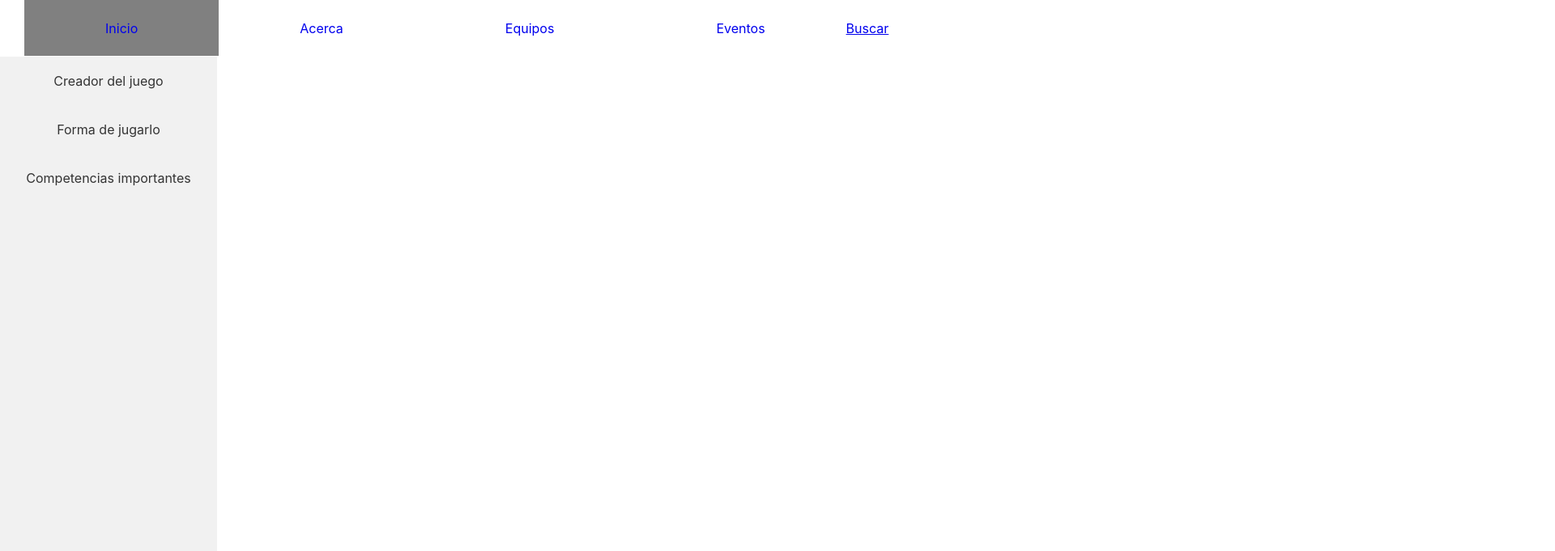
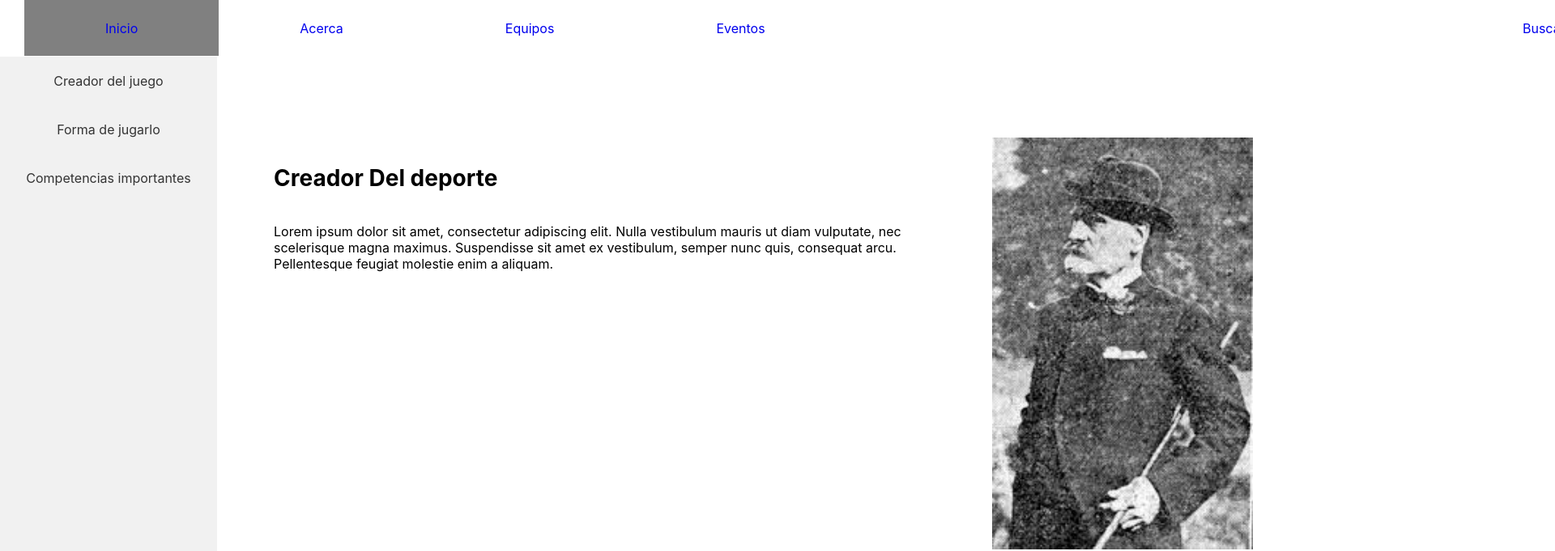
Before and after one commit to david03092005/ProyectoUnitedGoals, a React (Create React App) app: page /Acerca in a window 1280 px wide. Shown: the top 681 px of the page at 81% size, 1920 px wide, since content can reach past the window. Built offline with nearby package versions, Linux system fonts and the light colour scheme.

Commit message:
MOD: se modifica estilos de la pagina acerca

```diff
--- a/src/components/NavigatorBar/Navigator.module.css
+++ b/src/components/NavigatorBar/Navigator.module.css
@@ -1,4 +1,3 @@
-
 .contenedorNavigator {
     width: 90%;
     margin-left: 30px;
@@ -13,9 +12,10 @@
 }
 
 .search {
-    width: 100px;
-    height: 60px;
-    left: 100%;
+    position: relative;
+    padding: 30px 0px 24px 100px;
+    text-decoration: none;
+    left: 63%;
 }
 
 .square {
--- a/src/pages/Acerca/Acerca.js
+++ b/src/pages/Acerca/Acerca.js
@@ -8,14 +8,18 @@ function Acerca() {
     return (
         <div>
             <Menu options = {menuOptions} />
+
             <div className={styles.ContenedorInformacion}>
-                <h2>Creador Del deporte</h2>
-                <p>
-                    Lorem ipsum dolor sit amet, consectetur adipiscing elit.
-                    Nulla vestibulum mauris ut diam vulputate, nec scelerisque magna maximus.
-                    Suspendisse sit amet ex vestibulum, semper nunc quis, consequat arcu.
-                    Pellentesque feugiat molestie enim a aliquam.
-                </p>
+                <h2 className={styles.TituloCreador}>Creador Del deporte</h2>
+
+                    <p className={styles.parrafo1}>
+                        Lorem ipsum dolor sit amet, consectetur adipiscing elit.
+                        Nulla vestibulum mauris ut diam vulputate, nec scelerisque magna maximus.
+                        Suspendisse sit amet ex vestibulum, semper nunc quis, consequat arcu.
+                        Pellentesque feugiat molestie enim a aliquam.
+                    </p>
+                    <img src="creadorDeporte.jpeg" className = {styles.ImagenCreadorDeporte} alt="Imagen del creador" />
+
             </div>
         </div>
     );
--- a/src/pages/Acerca/Acerca.module.css
+++ b/src/pages/Acerca/Acerca.module.css
@@ -1,5 +1,31 @@
 .ContenedorInformacion {
     position: relative;
     left: 268px;
-    padding: 100%;
+    padding: 10px;
+    margin-left: 10px;
+    display: inline-block;
 }
+
+
+.TituloCreador{
+    padding-top: 100px;
+    margin-left: 50px;
+    text-align: left;
+    font-size: 28px;
+}
+
+.parrafo1{
+    float: left;
+    margin-right: 350px;
+    text-align: left;
+    margin-left: 50px;
+}
+
+.ImagenCreadorDeporte {
+    float: right;
+    width: 322px;
+    height: 509px;
+    position: absolute;
+    top: 100px;
+    right: 1px;
+}
```
Also changed, not shown: public/creadorDeporte.jpeg (added).
